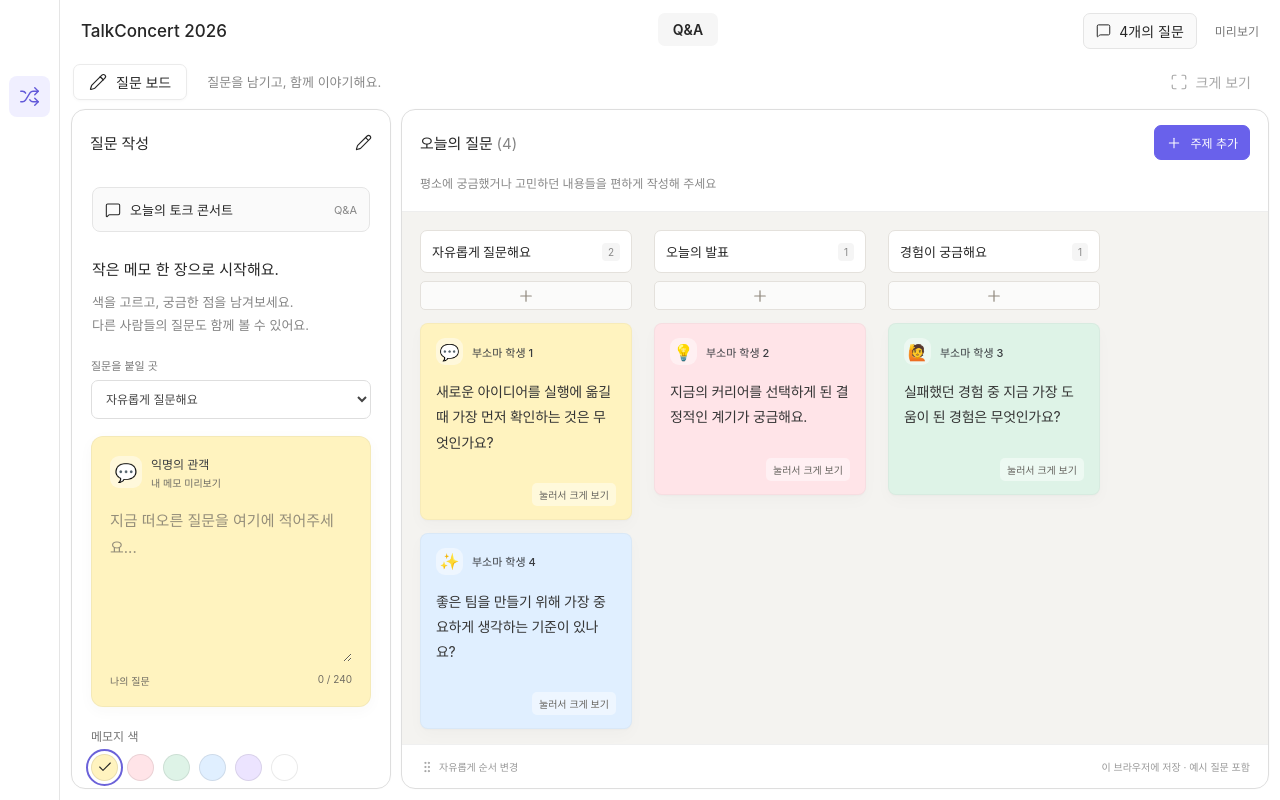
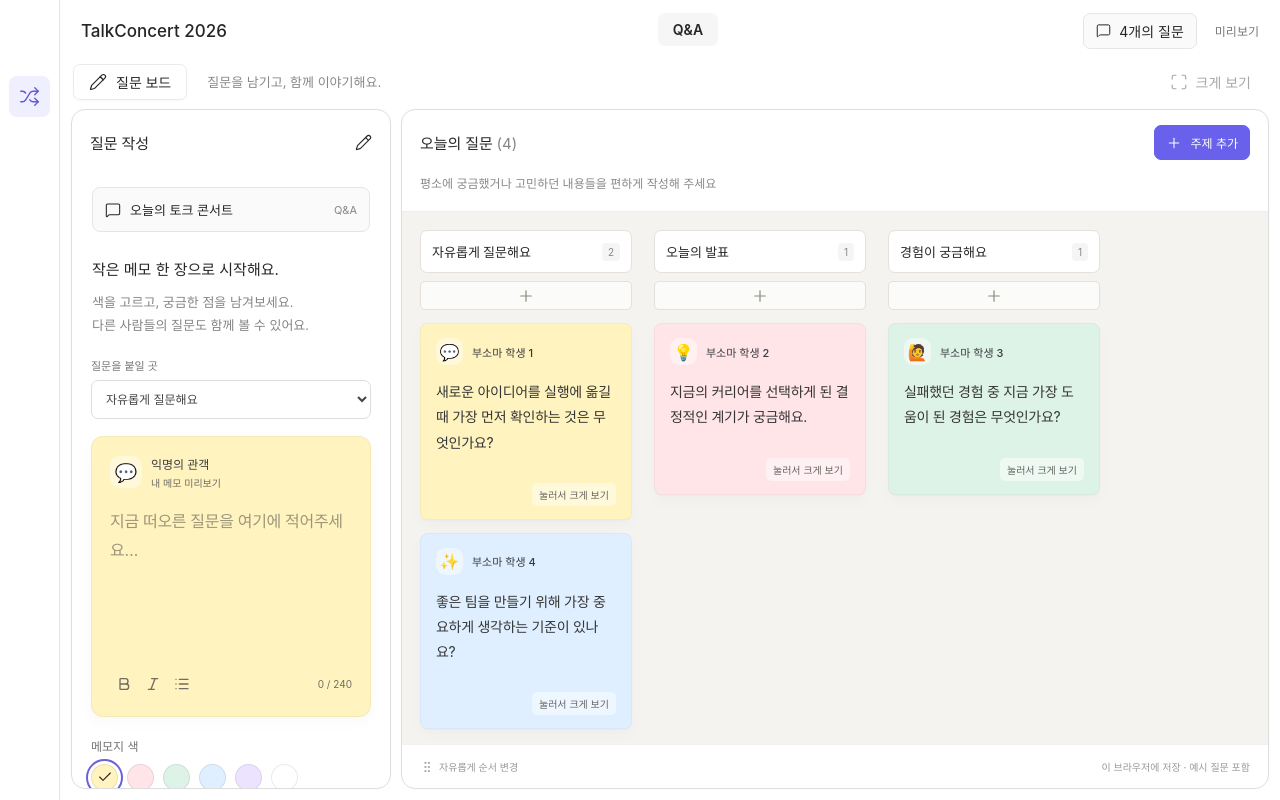
Before and after one commit to talkconcert-team/TalkConcert, a React (Vite) app: page / in a window 1280 px wide. Built offline with nearby package versions, Linux system fonts and the light colour scheme.

Commit message:
feat: 질문 굵게·기울임·목록 편집 지원
- 입력창에서 서식을 바로 적용하는 편집기 추가
- 카드와 슬롯, 크게 보기에 동일한 서식 반영
- 플레이스홀더와 본문 기준 글자 수 검사 적용

```diff
--- a/src/App.css
+++ b/src/App.css
@@ -196,3 +196,24 @@ svg { flex-shrink: 0; }
 @media (prefers-reduced-motion: reduce) {
   *, *::before, *::after { animation: none !important; scroll-behavior: auto !important; }
 }
+
+.draft-footer { align-items: center; }
+.markdown-toolbar { display: flex; gap: 2px; }
+.markdown-toolbar button { width: 27px; height: 28px; padding: 0; border: 0; background: transparent; border-radius: 5px; }
+.markdown-toolbar button:hover { background: #8882; }
+
+.question-editor { min-height: 155px; margin: 17px 0 8px; font-size: 16px; letter-spacing: -.02em; line-height: 1.8; overflow-wrap: anywhere; outline: none; }
+.question-editor p { margin: 0 0 .5em; }
+.question-editor ul { padding-left: 1.3em; }
+.question-editor strong { font-weight: 750; }
+.question-editor em { font-style: italic; }
+.markdown-toolbar button[aria-pressed="true"] { background: #8884; }
+
+/* 메모지 자체가 입력 영역이므로 포커스 때 별도 입력 테두리를 그리지 않는다. */
+.question-editor, .question-editor:focus, .question-editor:focus-visible { border: 0; outline: none; box-shadow: none; }
+.question-editor p.is-editor-empty:first-child::before { content: attr(data-placeholder); float: left; height: 0; pointer-events: none; color: inherit; opacity: .45; }
+
+
+
+.question-editor p:last-child { margin-bottom: 0; }
+.question-editor ul { margin: 0 0 .5em; }
--- a/src/App.jsx
+++ b/src/App.jsx
@@ -1,3 +1,4 @@
+import QuestionMarkdown from './dashboard/components/QuestionMarkdown'
 import './App.css'
 import { noteStyle } from './dashboard/dashboardData'
 import useDashboard from './dashboard/hooks/useDashboard'
@@ -70,7 +71,7 @@ export default function App() {
           aria-hidden="true"
         >
           <span>{drag.item.sticker} 내 질문</span>
-          <p>{drag.item.text}</p>
+          <p><QuestionMarkdown>{drag.item.text}</QuestionMarkdown></p>
         </div>
       )}
       {state.presenting && (
--- a/src/dashboard/components/NoteCard.jsx
+++ b/src/dashboard/components/NoteCard.jsx
@@ -1,3 +1,4 @@
+import QuestionMarkdown from './QuestionMarkdown'
 import Icon from '../../components/Icon'
 import { noteStyle } from '../dashboardData'
 
@@ -61,7 +62,7 @@ export default function NoteCard({
         disabled={drawing}
         aria-pressed={selectedId === item.id}
       >
-        <span className="memo-text">{item.text}</span>
+        <span className="memo-text"><QuestionMarkdown>{item.text}</QuestionMarkdown></span>
         <span className="memo-footer">
           <span className="memo-status">
             {selectedId === item.id ? '선택한 질문' : '눌러서 크게 보기'}
--- a/src/dashboard/components/QuestionComposer.jsx
+++ b/src/dashboard/components/QuestionComposer.jsx
@@ -1,3 +1,5 @@
+import { useState } from 'react'
+import QuestionEditor from './QuestionEditor'
 import Icon from '../../components/Icon'
 import { noteStyle, noteColors, stickers } from '../dashboardData'
 
@@ -16,6 +18,8 @@ export default function QuestionComposer({
   submit,
   notice,
 }) {
+  const [valid, setValid] = useState(false)
+
   return (
     <section className="panel compose-panel" aria-labelledby="compose-heading">
       <div className="panel-header">
@@ -38,7 +42,7 @@ export default function QuestionComposer({
         </div>
       </div>
       <div className="composer-bottom">
-        <form className="note-form" onSubmit={submit}>
+        <form className="note-form" onSubmit={event => { if (valid) submit(event); else event.preventDefault() }}>
           <label className="column-select-label" htmlFor="compose-column">
             질문을 붙일 곳
           </label>
@@ -63,22 +67,7 @@ export default function QuestionComposer({
                 익명의 관객<small>내 메모 미리보기</small>
               </span>
             </div>
-            <label htmlFor="question" className="sr-only">
-              질문 내용
-            </label>
-            <textarea
-              ref={input}
-              id="question"
-              value={draft}
-              onChange={(event) => setDraft(event.target.value)}
-              maxLength={240}
-              placeholder="지금 떠오른 질문을 여기에 적어주세요..."
-              required
-            />
-            <div className="draft-footer">
-              <span>나의 질문</span>
-              <span>{draft.length} / 240</span>
-            </div>
+            <QuestionEditor draft={draft} setDraft={setDraft} input={input} onValidityChange={setValid} />
           </div>
           <fieldset className="note-options">
             <legend>메모지 색</legend>
@@ -118,7 +107,7 @@ export default function QuestionComposer({
           <button
             type="submit"
             className="primary-button post-note"
-            disabled={!draft.trim()}
+            disabled={!valid || !draft.trim()}
           >
             <Icon name="plus" size={17} /> 보드에 붙이기
           </button>
--- /dev/null
+++ b/src/dashboard/components/QuestionEditor.jsx
@@ -0,0 +1,122 @@
+import { useEffect } from 'react'
+import { EditorContent, useEditor, useEditorState } from '@tiptap/react'
+import StarterKit from '@tiptap/starter-kit'
+import { Markdown } from '@tiptap/markdown'
+import Placeholder from '@tiptap/extension-placeholder'
+import { Bold, Italic, List } from 'lucide-react'
+
+// 입력 화면에서는 서식을 직접 편집하고, 저장할 때만 기존 Markdown 형식으로 변환한다.
+export default function QuestionEditor({
+  draft,
+  setDraft,
+  input,
+  onValidityChange,
+}) {
+  const editor = useEditor({
+    immediatelyRender: false,
+    extensions: [
+      StarterKit.configure({
+        blockquote: false,
+        code: false,
+        codeBlock: false,
+        heading: false,
+        horizontalRule: false,
+        orderedList: false,
+        strike: false,
+        underline: false,
+        link: false,
+      }),
+      Markdown,
+      Placeholder.configure({
+        placeholder: '지금 떠오른 질문을 여기에 적어주세요…',
+      }),
+    ],
+    content: draft,
+    contentType: 'markdown',
+    editorProps: {
+      attributes: {
+        id: 'question',
+        role: 'textbox',
+        'aria-label': '질문 내용',
+        'aria-multiline': 'true',
+        class: 'question-editor',
+      },
+    },
+    onUpdate: ({ editor: current }) =>
+      setDraft(current.getText().trim() ? current.getMarkdown() : ''),
+  })
+  const state = useEditorState({
+    editor,
+    selector: ({ editor: current }) =>
+      current
+        ? {
+            bold: current.isActive('bold'),
+            italic: current.isActive('italic'),
+            list: current.isActive('bulletList'),
+            count: current.getText().length,
+          }
+        : { bold: false, italic: false, list: false, count: 0 },
+  })
+
+  useEffect(() => {
+    if (!editor) return
+    // 제출 후 초기화만 반영한다. 입력 중에는 커서·한글 조합 상태를 유지한다.
+    if (!draft && editor.getText().trim()) editor.commands.clearContent(false)
+  }, [draft, editor])
+  useEffect(() => {
+    onValidityChange(state.count > 0 && state.count <= 240)
+  }, [state.count, onValidityChange])
+
+  const formats = [
+    ['bold', '굵게', Bold, () => editor.chain().focus().toggleBold().run()],
+    [
+      'italic',
+      '기울임',
+      Italic,
+      () => editor.chain().focus().toggleItalic().run(),
+    ],
+    [
+      'list',
+      '점 목록',
+      List,
+      () => editor.chain().focus().toggleBulletList().run(),
+    ],
+  ]
+  return (
+    <>
+      <div
+        ref={input}
+        tabIndex={-1}
+        onFocus={(event) => {
+          if (event.target === event.currentTarget) editor?.commands.focus()
+        }}
+      >
+        <EditorContent editor={editor} />
+      </div>
+      <div className="draft-footer">
+        <div className="markdown-toolbar" role="group" aria-label="글자 서식">
+          {formats.map(([key, label, Glyph, apply]) => (
+            <button
+              type="button"
+              key={key}
+              title={label}
+              aria-label={label}
+              aria-pressed={state[key]}
+              disabled={!editor}
+              onMouseDown={(event) => event.preventDefault()}
+              onClick={apply}
+            >
+              <Glyph size={16} aria-hidden="true" />
+            </button>
+          ))}
+        </div>
+        <span>{state.count} / 240</span>
+      </div>
+      {state.count > 240 && (
+        <p className="notice" role="status">
+          240자 이내로 줄여주세요.
+        </p>
+      )}
+    </>
+  )
+}
--- /dev/null
+++ b/src/dashboard/components/QuestionMarkdown.css
@@ -0,0 +1,56 @@
+.question-markdown {
+  white-space: normal;
+  overflow-wrap: anywhere;
+}
+.question-markdown strong {
+  font-weight: 750;
+}
+.question-markdown em {
+  font-style: italic;
+}
+.question-markdown .markdown-p,
+.question-markdown .markdown-ul,
+.question-markdown .markdown-ol,
+.question-markdown .markdown-pre,
+.question-markdown .markdown-blockquote {
+  display: block;
+  margin: 0 0 0.5em;
+}
+.question-markdown > :last-child {
+  margin-bottom: 0;
+}
+.question-markdown .markdown-li {
+  display: list-item;
+  margin-left: 1.3em;
+}
+.question-markdown .markdown-ol {
+  list-style-type: decimal;
+}
+.question-markdown .markdown-blockquote {
+  border-left: 3px solid currentColor;
+  padding-left: 0.7em;
+  opacity: 0.85;
+}
+.question-markdown code {
+  font-family: monospace;
+  background: #8882;
+  border-radius: 3px;
+  padding: 0.1em 0.25em;
+}
+.question-markdown
+  :is(
+    .markdown-h1,
+    .markdown-h2,
+    .markdown-h3,
+    .markdown-h4,
+    .markdown-h5,
+    .markdown-h6
+  ) {
+  display: block;
+  font-weight: 750;
+  margin-bottom: 0.5em;
+}
+
+/* 파서가 블록 사이에 넣은 줄바꿈은 접고, 실제 문단 안의 줄바꿈만 보존한다. */
+.question-markdown .markdown-p { white-space: pre-wrap; }
+.question-markdown .markdown-li > .markdown-p:last-child { margin-bottom: 0; }
--- /dev/null
+++ b/src/dashboard/components/QuestionMarkdown.jsx
@@ -0,0 +1,39 @@
+import Markdown from 'react-markdown'
+import './QuestionMarkdown.css'
+
+// 카드 버튼 안에서도 유효한 마크업으로 렌더링한다. 원시 HTML과 외부 이미지는 허용하지 않는다.
+const blocks = Object.fromEntries(
+  [
+    'p',
+    'h1',
+    'h2',
+    'h3',
+    'h4',
+    'h5',
+    'h6',
+    'ul',
+    'ol',
+    'li',
+    'blockquote',
+    'pre',
+  ].map((tag) => [
+    tag,
+    ({ children }) => <span className={`markdown-${tag}`}>{children}</span>,
+  ]),
+)
+const components = { ...blocks, a: ({ children }) => <span>{children}</span> }
+
+export default function QuestionMarkdown({ children }) {
+  return (
+    <span className="question-markdown">
+      <Markdown
+        skipHtml
+        allowedElements={['p', 'strong', 'em', 'ul', 'li', 'br']}
+        unwrapDisallowed
+        components={components}
+      >
+        {children}
+      </Markdown>
+    </span>
+  )
+}
--- a/src/dashboard/components/QuestionPresentation.jsx
+++ b/src/dashboard/components/QuestionPresentation.jsx
@@ -1,3 +1,4 @@
+import QuestionMarkdown from './QuestionMarkdown'
 import { useEffect, useRef } from 'react'
 import Icon from '../../components/Icon'
 import QuestionSlot from './QuestionSlot'
@@ -43,7 +44,9 @@ export default function QuestionPresentation({
       ) : (
         selected && (
           <>
-            <blockquote>{selected.text}</blockquote>
+            <blockquote>
+              <QuestionMarkdown>{selected.text}</QuestionMarkdown>
+            </blockquote>
           </>
         )
       )}
--- a/src/dashboard/components/QuestionSlot.jsx
+++ b/src/dashboard/components/QuestionSlot.jsx
@@ -1,3 +1,4 @@
+import QuestionMarkdown from './QuestionMarkdown'
 import { useEffect, useRef } from 'react'
 import { SLOT_DURATION } from '../slotDraw'
 import './QuestionSlot.css'
@@ -40,7 +41,7 @@ export default function QuestionSlot({ slot, onFinish }) {
       >
         {slot.items.map((item, index) => (
           <div className="slot-question" key={`${item.id}-${index}`}>
-            {item.text}
+            <QuestionMarkdown>{item.text}</QuestionMarkdown>
           </div>
         ))}
       </div>
--- a/src/index.css
+++ b/src/index.css
@@ -2,7 +2,8 @@
   font-family: Inter, Pretendard, -apple-system, BlinkMacSystemFont, 'Segoe UI', sans-serif;
   color: #272a34;
   background: #f6f7fb;
-  font-synthesis: none;
+  /* 기울임 글꼴이 없는 한글 폰트도 브라우저가 기울여 표시할 수 있게 한다. */
+  font-synthesis: style;
   text-rendering: optimizeLegibility;
   -webkit-font-smoothing: antialiased;
   -moz-osx-font-smoothing: grayscale;
```
Also changed, not shown: package.json (+7 -1 lines), 1 other file (tests, documents, lock files or other folders).
